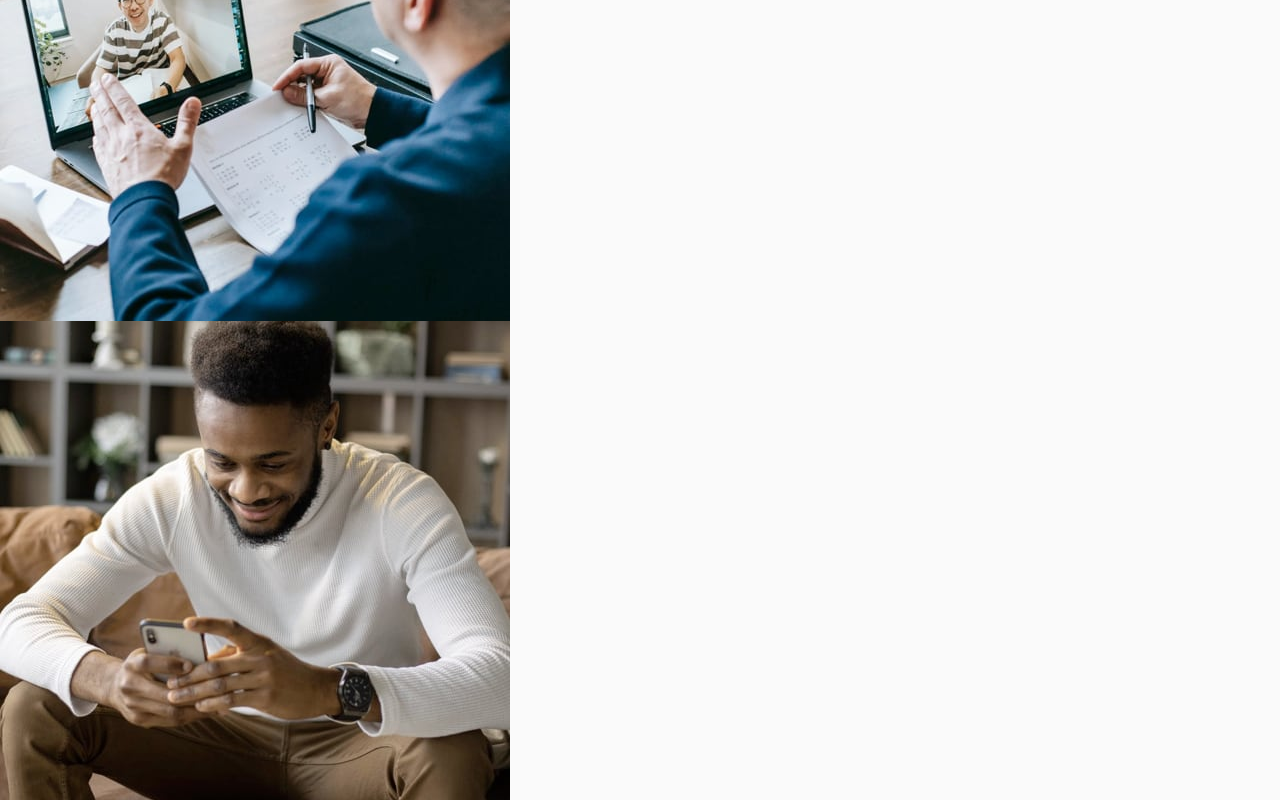
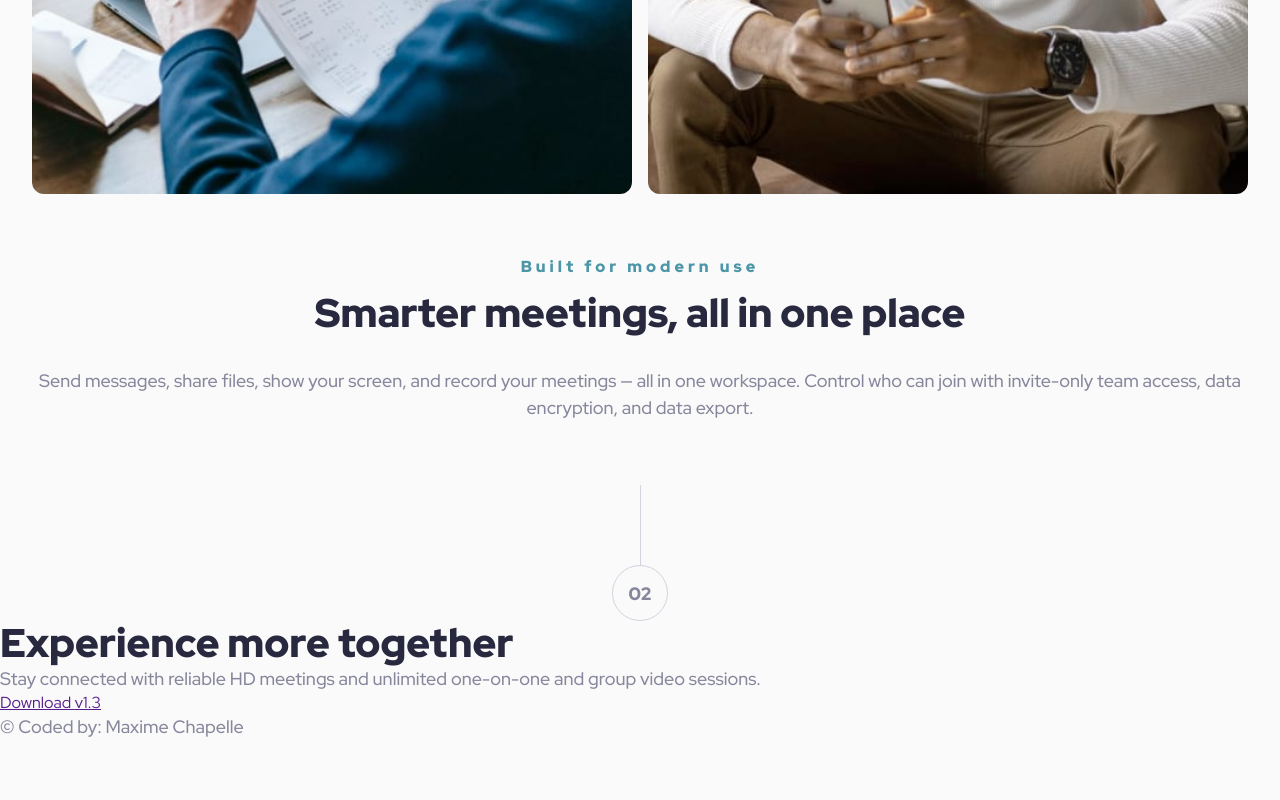
Before and after one commit to maxi1993-tech/meet-landing-page, a website: page index.html in a window 1280 px wide. Shown: the part 2000-2800 px from the top of the page. After the commit the page ends 2740 px from the top, so only its background shows below. Drawn offline with nearby package versions, Linux system fonts and the light colour scheme; files that its build step writes are made by us from their sources.

Commit message:
feat: add features section with image grid and step number

```diff
--- a/index.html
+++ b/index.html
@@ -21,8 +21,8 @@
     <div class="hero">
       <div class="hero-container">
         <div class="hero-img">
-          <div><img src="./assets/desktop/image-hero-left.png" alt="" width="208..05" height="160"></div>
-          <div><img src="./assets/desktop/image-hero-right.png" alt="" width="208..05" height="160"></div>
+          <div><img src="./assets/desktop/image-hero-left.png" alt="" width="208" height="160"></div>
+          <div><img src="./assets/desktop/image-hero-right.png" alt="" width="208" height="160"></div>
         </div>
         <section class="hero-content">
           <h1>Group Chat for Everyone</h1>
@@ -37,18 +37,25 @@
         </section>
       </div>
     </div>
-
+    <div class="features-container">
       <div class="features">
-      <div>
-        <p aria-hidden="true">01</p>
+        <div class="container-number">
+          <div class="line-number"></div>
+          <div class="box-number">
+            <p class="number" aria-hidden="true">01</p>
+          </div>
+        </div>
+        <div class="features-img">
           <img src="./assets/desktop/image-woman-in-videocall.jpg" alt="">
           <img src="./assets/desktop/image-women-videochatting.jpg" alt="">
           <img src="./assets/desktop/image-men-in-meeting.jpg" alt="">
           <img src="./assets/desktop/image-man-texting.jpg" alt="">
         </div>
-      <article>
+        <article class="features-content">
+          <div class="features-heading">
             <p class="label">Built for modern use</p>
             <h2>Smarter meetings, all in one place</h2>
+          </div>
           <p>
             Send messages, share files, show your screen, and record your
             meetings — all in one workspace. Control who can join with
@@ -56,14 +63,18 @@
           </p>
         </article>
       </div>
-
+    </div>
   </main>
 
   <footer>
+
+    <div class="container-number">
+      <div class="line-number"></div>
+      <div class="box-number">
+        <p class="number" aria-hidden="true">02</p>
+      </div>
+    </div>
     <article class="cta">
-      <div>
-        <p aria-hidden="true">02</p>
-      </div>
       <h2>Experience more together</h2>
       <p>
         Stay connected with reliable HD meetings and unlimited one-on-one and
--- a/scss/style.scss
+++ b/scss/style.scss
@@ -58,12 +58,15 @@ body {
 h1 {
     color: var(--color-slate-900);
     font-size: var(--fs-h1);
+    line-height: var(--lh-heading);
     font-weight: var(--fw-black);
 }
 
 h2 {
+    color: var(--color-slate-900);
     font-size: var(--fs-h2);
     line-height: var(--lh-heading);
+    font-weight: var(--fw-black);
 }
 
 p {
@@ -71,12 +74,6 @@ p {
     font-size: var(--fs-body);
     line-height: var(--lh-body);
     font-weight: var(--fw-medium);
-}
-
-.label {
-    font-size: var(--fs-label);
-    line-height: var(--lh-heading);
-    letter-spacing: var(--ls-label);
 }
 
 /* Header */
@@ -158,3 +155,75 @@ header {
         background-color: var(--color-purple-600);
     }
 }
+
+/* Number */
+.container-number {
+    display: flex;
+    flex-direction: column;
+    align-items: center;
+
+    .line-number {
+        background-color: var(--color-slate-300);
+        width: 1px;
+        height: 80px;
+    }
+
+    .box-number {
+        border: 1px solid var(--color-slate-300);
+        margin: auto;
+        width: 56px;
+        height: 56px;
+        border-radius: 50%;
+        display: flex;
+        justify-content: center;
+        align-items: center;
+
+        .number {
+            font-weight: var(--fw-black);
+        }
+    }
+}
+
+
+/* Features */
+.features-container {
+    padding: 2rem 2rem 4rem 2rem;
+    text-align: center;
+
+    .features {
+        display: flex;
+        flex-direction: column;
+        gap: 4rem;
+
+        .features-img {
+            display: grid;
+            grid-template-columns: repeat(2, 1fr);
+            gap: 1rem;
+
+            img {
+                width: 100%;
+                border-radius: var(--radius-img);
+            }
+        }
+
+        .features-content {
+            display: flex;
+            flex-direction: column;
+            gap: 2rem;
+
+            .label {
+                color: var(--color-cyan-600);
+                font-size: var(--fs-label);
+                line-height: var(--lh-heading);
+                letter-spacing: var(--ls-label);
+                font-weight: var(--fw-black);
+            }
+
+            .features-heading {
+                display: flex;
+                flex-direction: column;
+                gap: 1rem;
+            }
+        }
+    }
+}
```
Lines whose indentation alone changed are shown as unchanged.
